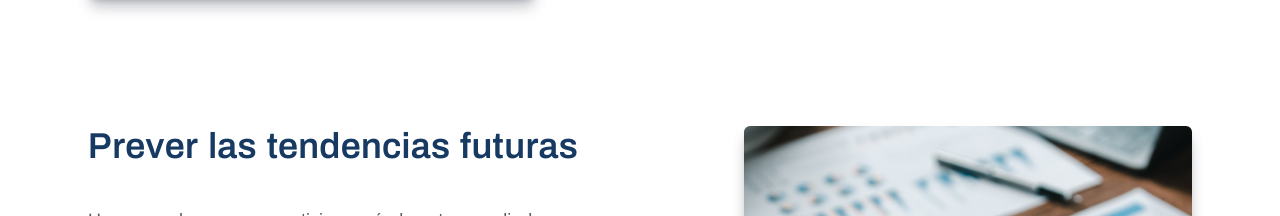
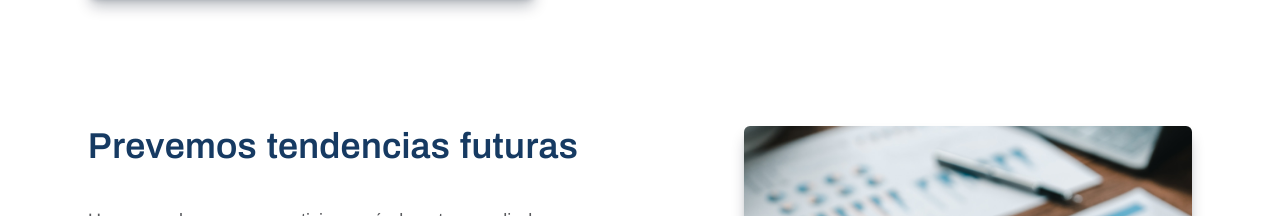
Before and after one commit to saufth/rehsok, a Next.js app: page / in a window 1280 px wide. Shown: the part 5570-5786 px from the top of the page. Built offline with nearby package versions, Linux system fonts and the light colour scheme.

Commit message:
Strategy updated

```diff
--- a/src/components/sections/Strategy.jsx
+++ b/src/components/sections/Strategy.jsx
@@ -47,7 +47,7 @@ const strategy = [
     imageSrc: `${imageFolder}strategy`
   },
   {
-    heading: 'Prever las tendencias futuras',
+    heading: 'Prevemos tendencias futuras',
     descriptions: [
       'Hay que saber prever o anticipar cuándo entrar y salir de cualquier oportunidad, situación y/o negocio, nada es eterno, todo tiene un ciclo, un punto alto y un punto bajo.',
       'Lo único constante es el cambio.'
```
Also changed, not shown: 1 other file (tests, documents, lock files or other folders).
